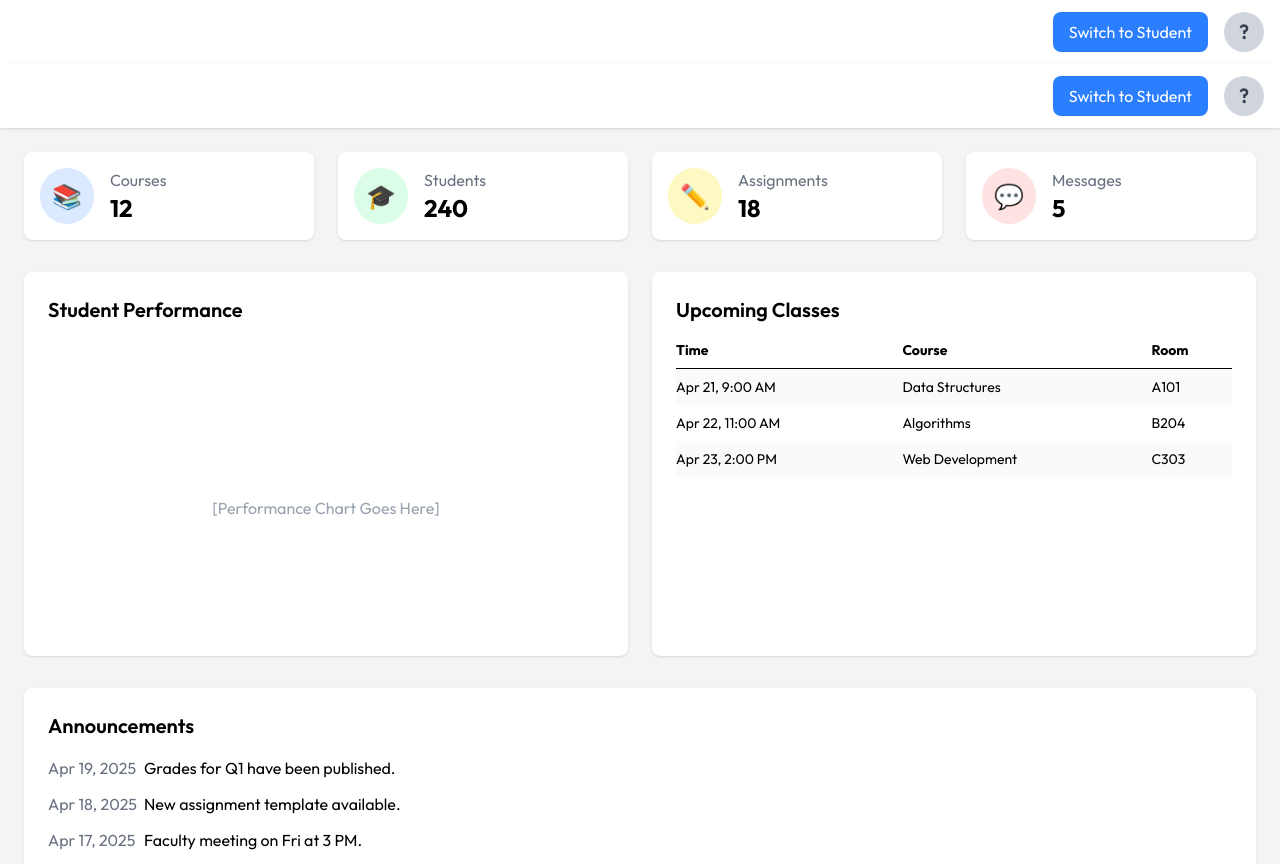
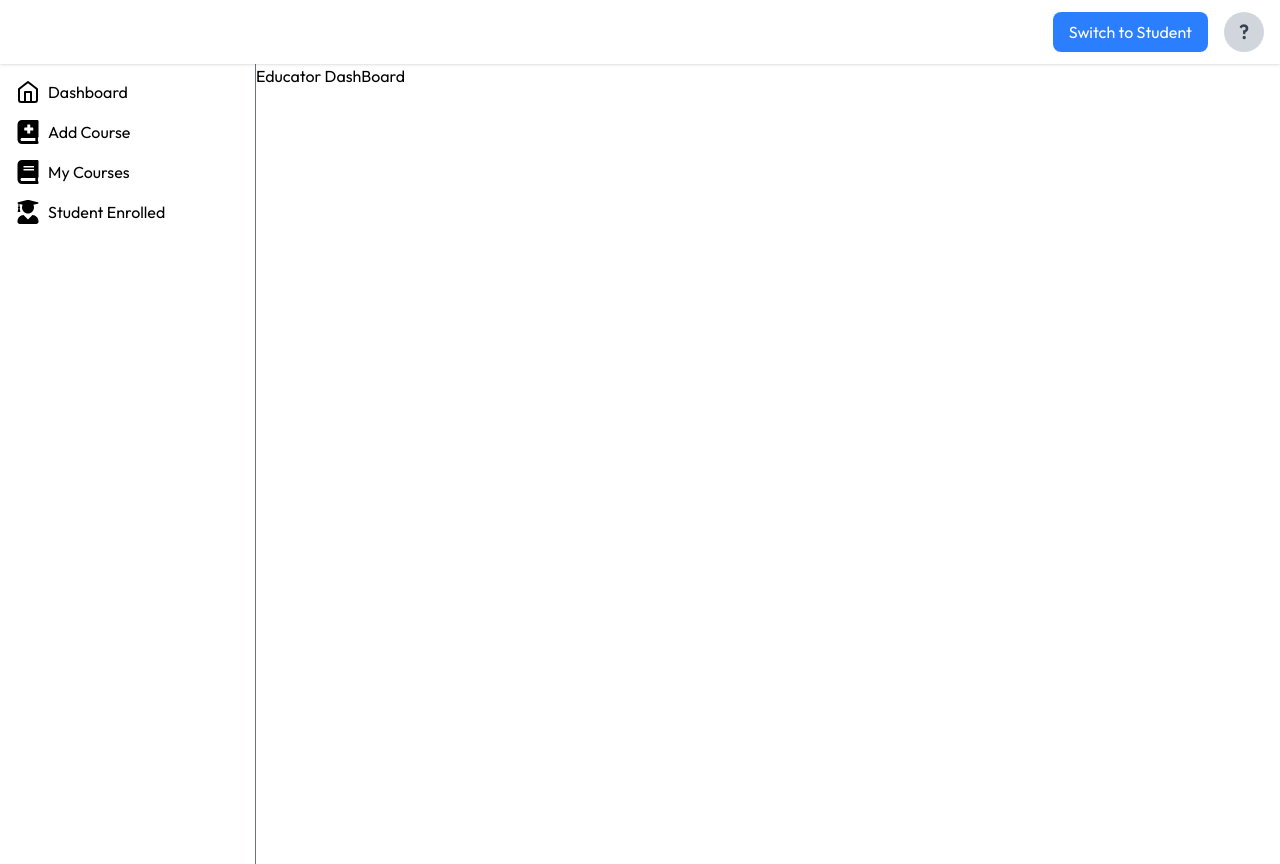
Before and after one commit to Arun-Taj/LMS-MERN, a React (Vite) app in the folder client/: page /educator/dashboard in a window 1280 px wide. Built offline with nearby package versions, Linux system fonts and the light colour scheme.

Commit message:
MY enrollment and teacher dashboard improved

```diff
--- a/client/src/components/educator/SideBar.jsx
+++ b/client/src/components/educator/SideBar.jsx
@@ -1,35 +1,41 @@
-import React from 'react'
-import { FiHome } from "react-icons/fi";
-import { FaBook } from "react-icons/fa";
-import { FaBookMedical } from "react-icons/fa";
-import { FaUserGraduate } from "react-icons/fa6";
-import { useContext } from 'react';
+import React, { useContext } from 'react';
+import { FiHome } from 'react-icons/fi';
+import { FaBook, FaBookMedical, FaUserGraduate } from 'react-icons/fa';
+import { NavLink } from 'react-router-dom';
 import { AuthContext } from '../../context/AuthContext';
-import { NavLink } from 'react-router-dom';
+
 const SideBar = () => {
+  const { isEducatorRoute } = useContext(AuthContext);
 
-  const {isEducatorRoute}=useContext(AuthContext)
+  const menuItems = [
+    { name: 'Dashboard',        path: '/educator',                icon: FiHome },
+    { name: 'Add Course',       path: '/educator/addCourse',      icon: FaBookMedical },
+    { name: 'My Courses',       path: '/educator/myCourses',       icon: FaBook },
+    { name: 'Student Enrolled', path: '/educator/studentEnrolled', icon: FaUserGraduate },
+  ];
 
-  const menuItems=[
-    {name:"Dashboard", path:"/educator",icon:<FiHome />},
-    {name:"Add Course", path:"/educator/addCourse",icon:<FaBookMedical />},
-    {name:"My Courses", path:"/educator/myCourse",icon:<FaBook />},
-    {name:"Student Enrolled", path:"/educator/studentEnrolled",icon:<FaUserGraduate />}
+  return (
+    <div className="md:w-64 w-16 border-r min-h-screen border-gray-500 py-2 flex flex-col">
+      {menuItems.map((item) => {
+        const Icon = item.icon;
+        return (
+          <NavLink
+            to={item.path}
+            key={item.name}
+            end={item.path === '/educator'}
+            className={({ isActive }) =>
+              `flex items-center px-4 py-2 hover:bg-gray-100 ${
+                isActive ? 'bg-gray-200 font-semibold' : ''
+              }`
+            }
+          >
+            <Icon className="w-6 h-6" />
+            <span className="md:block hidden ml-2">{item.name}</span>
+          </NavLink>
+        );
+      })}
+    </div>
+  );
+};
 
-  ]
-  return isEducatorRoute && (
-    <div className='md:w-64 w-16 border-r min-h-screen text-base border-gray-500 py-2 flex flex-col'>
-      {menuItems.map((item)=>(
-          <NavLink
-          to={item.path}
-          key={item.name}
-          end={item.path==='/educator'}>
-            <img src={item.icon} alt="" className='w-6 h-6'/>
-            <p className='md:block hidden text-center'>{item.name}</p>
-          </NavLink>
-      ))}
-    </div>
-  )
-}
-
-export default SideBar
+export default SideBar;
--- a/client/src/context/AuthContext.jsx
+++ b/client/src/context/AuthContext.jsx
@@ -7,12 +7,15 @@ import React, {
 } from "react";
 import { getMe } from "../components/services/api";
 import dummyCourses from "../assets/dummyCourses";
+import { useNavigate } from "react-router-dom";
 
 export const AuthContext = createContext();
 
 export const AuthContextProvider = (props) => {
   const [user, setUser] = useState(null);
   const [loading, setLoading] = useState(true);
+
+  const navigate=useNavigate()
 
   useEffect(() => {
     const checkAuth = async () => {
@@ -127,6 +130,7 @@ export const AuthContextProvider = (props) => {
   const value = {
     user,
     setIsEducator,
+    navigate,
     loading,
     allCourses,
     selectedCourse,
--- a/client/src/pages/educator/Dashboard.jsx
+++ b/client/src/pages/educator/Dashboard.jsx
@@ -1,115 +1,11 @@
-// src/pages/educator/Dashboard.jsx
-import React from 'react';
-import SideBar from '../../components/educator/SideBar';
-import Navbar from '../../components/educator/Navbar';
-// If you add charts, import your chart component here:
-// import PerformanceChart from '../../components/educator/PerformanceChart';
+import React from 'react'
 
 const Dashboard = () => {
-  // TODO: replace these with real data from your API or Context
-  const stats = [
-    { label: 'Courses', value: 12, icon: '📚', bg: 'bg-blue-100' },
-    { label: 'Students', value: 240, icon: '🎓', bg: 'bg-green-100' },
-    { label: 'Assignments', value: 18, icon: '✏️', bg: 'bg-yellow-100' },
-    { label: 'Messages', value: 5, icon: '💬', bg: 'bg-red-100' },
-  ];
+  return (
+    <div>
+      Educator DashBoard
+    </div>
+  )
+}
 
-  const upcomingClasses = [
-    { time: 'Apr 21, 9:00 AM', course: 'Data Structures', room: 'A101' },
-    { time: 'Apr 22, 11:00 AM', course: 'Algorithms', room: 'B204' },
-    { time: 'Apr 23, 2:00 PM', course: 'Web Development', room: 'C303' },
-  ];
-
-  const announcements = [
-    { date: 'Apr 19, 2025', text: 'Grades for Q1 have been published.' },
-    { date: 'Apr 18, 2025', text: 'New assignment template available.' },
-    { date: 'Apr 17, 2025', text: 'Faculty meeting on Fri at 3 PM.' },
-  ];
-
-  return (
-    <div className="flex h-screen bg-gray-100 font-sans">
-      {/* Sidebar */}
-      <SideBar />
-
-      {/* Main content */}
-      <div className="flex flex-col flex-1">
-        {/* Top navbar */}
-        <Navbar />
-
-        {/* Page body */}
-        <main className="p-6 overflow-y-auto">
-          {/* Stats cards */}
-          <div className="grid grid-cols-1 sm:grid-cols-2 lg:grid-cols-4 gap-6 mb-8">
-            {stats.map((s) => (
-              <div
-                key={s.label}
-                className="flex items-center p-4 bg-white rounded-lg shadow"
-              >
-                <div className={`p-3 rounded-full ${s.bg}`}>
-                  <span className="text-2xl">{s.icon}</span>
-                </div>
-                <div className="ml-4">
-                  <h4 className="text-gray-500">{s.label}</h4>
-                  <p className="text-2xl font-bold">{s.value}</p>
-                </div>
-              </div>
-            ))}
-          </div>
-
-          {/* Charts and tables */}
-          <div className="grid grid-cols-1 lg:grid-cols-2 gap-6 mb-8">
-            {/* Performance chart */}
-            <div className="bg-white p-6 rounded-lg shadow h-96">
-              <h3 className="text-xl font-semibold mb-4">Student Performance</h3>
-              {/* Replace with a real chart component */}
-              <div className="flex items-center justify-center h-full text-gray-400">
-                [Performance Chart Goes Here]
-              </div>
-            </div>
-
-            {/* Upcoming classes */}
-            <div className="bg-white p-6 rounded-lg shadow h-96 overflow-y-auto">
-              <h3 className="text-xl font-semibold mb-4">Upcoming Classes</h3>
-              <table className="w-full text-left text-sm">
-                <thead className="border-b">
-                  <tr>
-                    <th className="pb-2">Time</th>
-                    <th className="pb-2">Course</th>
-                    <th className="pb-2">Room</th>
-                  </tr>
-                </thead>
-                <tbody>
-                  {upcomingClasses.map((cls, i) => (
-                    <tr
-                      key={i}
-                      className={i % 2 === 0 ? 'bg-gray-50' : 'bg-white'}
-                    >
-                      <td className="py-2">{cls.time}</td>
-                      <td className="py-2">{cls.course}</td>
-                      <td className="py-2">{cls.room}</td>
-                    </tr>
-                  ))}
-                </tbody>
-              </table>
-            </div>
-          </div>
-
-          {/* Announcements */}
-          <div className="bg-white p-6 rounded-lg shadow">
-            <h3 className="text-xl font-semibold mb-4">Announcements</h3>
-            <ul className="space-y-3">
-              {announcements.map((a, i) => (
-                <li key={i} className="flex">
-                  <span className="w-24 text-gray-500">{a.date}</span>
-                  <span>{a.text}</span>
-                </li>
-              ))}
-            </ul>
-          </div>
-        </main>
-      </div>
-    </div>
-  );
-};
-
-export default Dashboard;
+export default Dashboard
--- a/client/src/pages/student/MyEnrollment.jsx
+++ b/client/src/pages/student/MyEnrollment.jsx
@@ -1,9 +1,13 @@
-import React, { useContext, useState } from 'react'
+import React, { useContext, useState, } from 'react'
 import { AuthContext } from '../../context/AuthContext'
 import { HiSearch, HiChevronRight, HiAcademicCap, HiClock, HiCheckCircle } from 'react-icons/hi'
+import {Line} from 'rc-progress'
+import Footer from '../../components/student/Footer'
+
+
 
 const MyEnrollment = () => {
-  const { enrolledCourses, totalHours } = useContext(AuthContext)
+  const { enrolledCourses, totalHours,navigate } = useContext(AuthContext)
   const [searchTerm, setSearchTerm] = useState('')
 
   const filteredCourses = enrolledCourses.filter(course =>
@@ -11,6 +15,8 @@ const MyEnrollment = () => {
   )
 
   const completedCount = enrolledCourses.filter(course => course.status === 'Completed').length
+
+
 
   const [progressArray,setProgressArray]=useState([
     { lectureCompleted: 2, totalLectures: 5 },
@@ -26,6 +32,7 @@ const MyEnrollment = () => {
   ])
 
   return (
+    <>
     <div className="min-h-screen bg-gray-50 p-6">
       {/* Summary Cards */}
       <div className="grid grid-cols-1 sm:grid-cols-2 lg:grid-cols-3 gap-6 mb-8">
@@ -79,7 +86,9 @@ const MyEnrollment = () => {
                     alt={course.title}
                     className="w-14 h-14 rounded-md shadow mr-4"
                   />
-                  <span className="text-sm font-medium text-gray-800">{course.title}</span>
+                  <span className="text-sm font-medium text-gray-800">{course.title}
+                    <Line strokeWidth={2} percent={progressArray[idx] ? (progressArray[idx].lectureCompleted * 100)/(progressArray[idx].totalLectures):0 } className='bg-gray-300 rounded-full'/>
+                  </span>
                 </td>
                 <td className="px-6 py-4 whitespace-nowrap text-sm text-gray-700">{course.duration}</td>
                 <td className="px-6 py-4 whitespace-nowrap">
@@ -93,7 +102,7 @@ const MyEnrollment = () => {
 
                 </td>
                 <td className="px-6 py-4 whitespace-nowrap text-right">
-                  <button className="p-2 rounded-full hover:bg-gray-200">
+                  <button className="p-2 rounded-full hover:bg-gray-200" onClick={()=>navigate('/player' + course._id)}>
                     <HiChevronRight className="w-5 h-5 text-gray-500" />
                   </button>
                 </td>
@@ -102,7 +111,10 @@ const MyEnrollment = () => {
           </tbody>
         </table>
       </div>
+
     </div>
+    <Footer/>
+    </>
   )
 }
 
```
